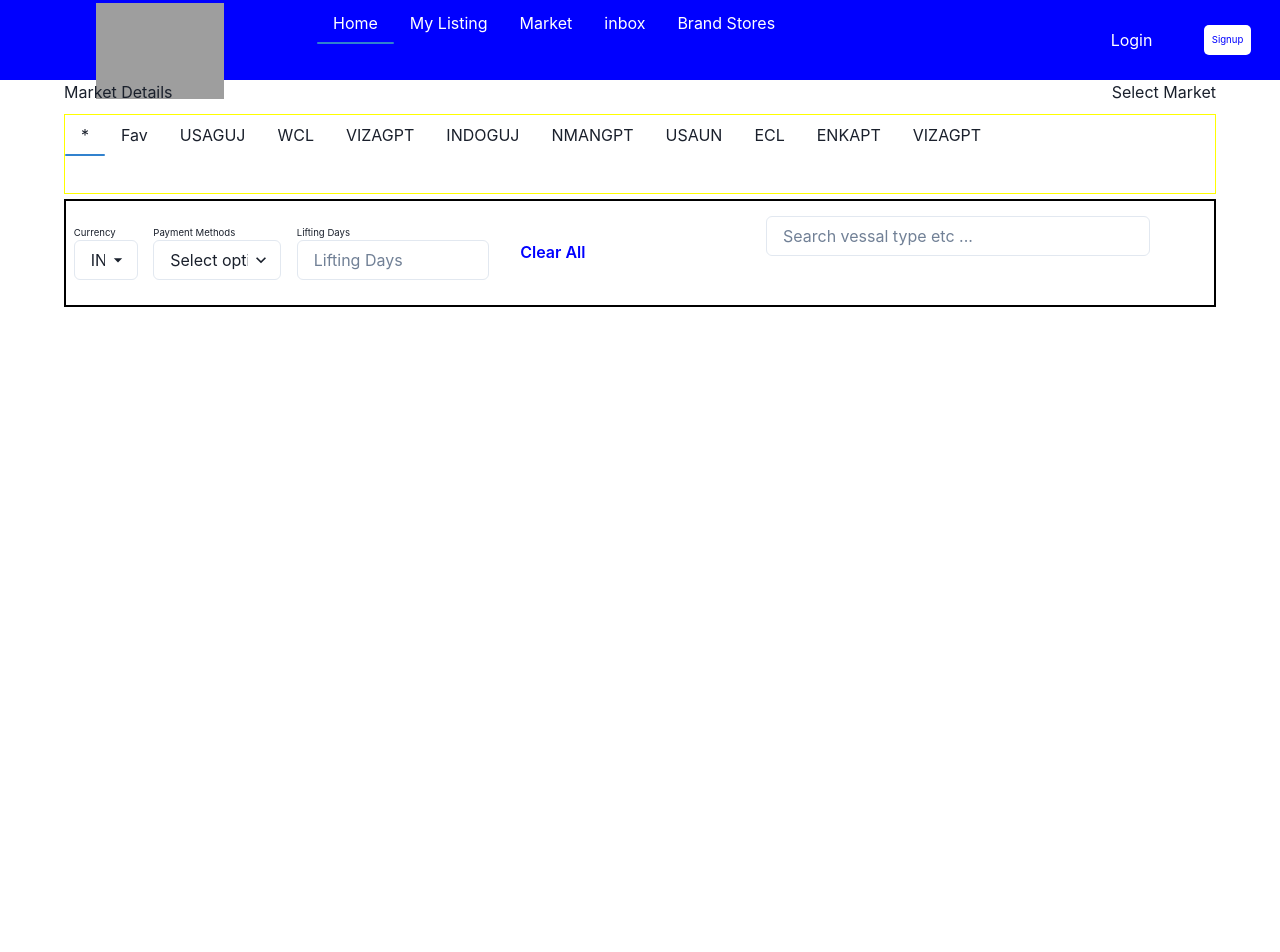
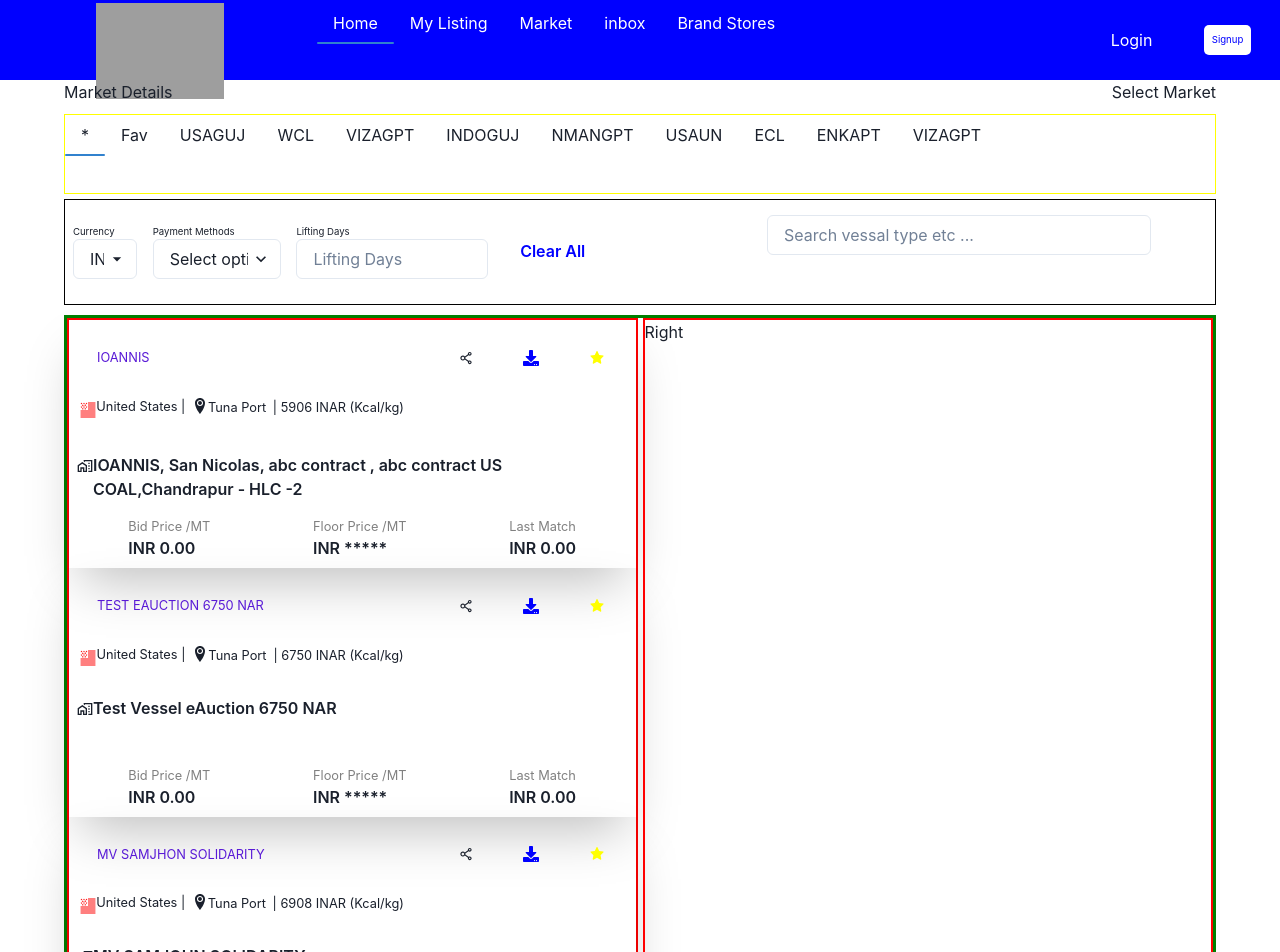
Before and after one commit to Ashutosh5333/CoalShastra, a React (Create React App) app in the folder my/: page / in a window 1280 px wide. Shown: the top 952 px of the page. Before the commit the page ends 800 px from the top, so only its background shows below. Built offline with nearby package versions, Linux system fonts and the light colour scheme; grey boxes are pictures that could not be loaded.

Commit message:
leftcontract card done

```diff
--- a/my/src/component/Dashboard.jsx
+++ b/my/src/component/Dashboard.jsx
@@ -9,6 +9,7 @@ import {
   TabPanel,
 } from "@chakra-ui/react";
 import { MdArrowDropDown } from "react-icons/md";
+import MiddlePage from "./MiddlePage";
 
 const Dashboard = () => {
   return (
@@ -53,7 +54,7 @@ const Dashboard = () => {
         {/* -------------------------- Search bar and currency -------------------------- */}
 
         <Box
-          border="2px solid black"
+          border="1px solid black"
           w="90vw"
           m="auto"
           mt="5px"
@@ -101,6 +102,17 @@ const Dashboard = () => {
 
           </Box>
         </Box>
+
+
+          {/* -------------------------- */}
+
+
+       <MiddlePage/>
+
+
+
+
+
       </Box>
     </>
   );
--- /dev/null
+++ b/my/src/component/MiddlePage.jsx
@@ -0,0 +1,287 @@
+import React from 'react'
+import { Box, Text } from '@chakra-ui/react';
+import {AiFillStar, AiOutlineShareAlt} from "react-icons/ai";
+import {FaDownload} from "react-icons/fa"
+import {GiUsaFlag} from "react-icons/gi"
+import {ImLocation2} from "react-icons/im"
+import { MdOutlineMapsHomeWork } from 'react-icons/md';
+
+
+
+const MiddlePage = () => {
+
+
+  return (
+    <>
+      <Box border="3px solid green" w="90vw" m="auto" display={"flex"} justifyContent={"space-between"}
+       mt="10px" gap="5px"
+      >
+
+        <Box border="2px solid red" w="50%">
+
+        <Box  boxShadow={"2xl"} p="2">
+
+        <Box  display={"flex"} justifyContent={"space-between"} >
+
+               <Box   p="5">
+               <Text fontSize={".8rem"} color="#591ad6" >IOANNIS </Text>
+               </Box>
+
+                <Box w="15vw" display={"flex"} justifyContent={"space-between"} gap="5px" >
+                    <Box m="auto">
+                     <AiOutlineShareAlt/>
+                     </Box>
+                     <Box m="auto">
+                     <FaDownload color="blue" />
+                     </Box>
+
+                     <Box m="auto">
+                     <AiFillStar color="yellow" />
+                     </Box>
+
+                </Box>
+
+
+             </Box>
+
+        {/* ------------------------------------- */}
+
+
+        <Box  w="60%" display={"flex"} flexDirection={"row"} h="10vh" mt="-20px">
+           <Box display="flex" flexDirection={"row"} m="auto" >
+             <Text color="red" textAlign={"center"} mt="5px"><GiUsaFlag/></Text>
+             <Text fontSize={"0.8rem"}>United States | </Text>
+         </Box>
+           <Box display="flex" flexDirection={"row"} m="auto">
+           <Text textAlign={"center"}><ImLocation2/></Text>
+           <Text fontSize={"0.8rem"}>  Tuna Port  </Text>
+         </Box>
+         <Box display="flex" flexDirection={"row"} m="auto">
+           <Text fontSize={"0.8rem"}>   | 5906 INAR (Kcal/kg)  </Text>
+         </Box>
+
+        </Box>
+
+
+        {/* ------------------------------------------------- */}
+         <Box  w="90%" h="10vh" mt="-10px" display="flex" flexDireaction="row">
+
+        <Box m="auto" display="flex" flexDireaction="row">
+           <Text mt="5px"> <MdOutlineMapsHomeWork/> </Text>
+            <Text mr="2px" fontSize={"1rem"} fontWeight={"600"}> IOANNIS, San Nicolas, abc contract , abc contract US COAL,Chandrapur - HLC -2  </Text>
+         </Box>
+
+         </Box>
+
+    {/* ------------------------------------------------------- */}
+
+
+      <Box  display="flex" justifyContent={"space-evenly"}  >
+
+           <Box  m="auto">
+            <Text color="gray" fontSize={"0.8rem"}> Bid Price /MT  </Text>
+            <Text fontWeight={"600"}> INR 0.00 </Text>
+           </Box>
+
+           <Box m="auto">
+            <Text  color="gray" fontSize={"0.8rem"}> Floor Price /MT  </Text>
+            <Text fontWeight={"600"}> INR ***** </Text>
+           </Box>
+
+           <Box  m="auto">
+            <Text  color="gray" fontSize={"0.8rem"}>Last Match  </Text>
+            <Text fontWeight={"600"}> INR 0.00 </Text>
+           </Box>
+
+      </Box>
+
+      </Box>
+
+    {/* ---------------- complete1 ------------  */}
+
+
+    <Box  boxShadow={"2xl"} p="2">
+
+<Box  display={"flex"} justifyContent={"space-between"} >
+
+       <Box   p="5">
+       <Text fontSize={".8rem"} color="#591ad6" > TEST EAUCTION 6750 NAR  </Text>
+       </Box>
+
+        <Box w="15vw" display={"flex"} justifyContent={"space-between"} gap="5px" >
+            <Box m="auto">
+             <AiOutlineShareAlt/>
+             </Box>
+             <Box m="auto">
+             <FaDownload color="blue" />
+             </Box>
+
+             <Box m="auto">
+             <AiFillStar color="yellow" />
+             </Box>
+
+        </Box>
+
+
+     </Box>
+
+{/* ------------------------------------- */}
+
+
+<Box  w="60%" display={"flex"} flexDirection={"row"} h="10vh" mt="-20px">
+   <Box display="flex" flexDirection={"row"} m="auto" >
+     <Text color="red" textAlign={"center"} mt="5px"><GiUsaFlag/></Text>
+     <Text fontSize={"0.8rem"}>United States | </Text>
+ </Box>
+   <Box display="flex" flexDirection={"row"} m="auto">
+   <Text textAlign={"center"}><ImLocation2/></Text>
+   <Text fontSize={"0.8rem"}>  Tuna Port  </Text>
+ </Box>
+ <Box display="flex" flexDirection={"row"} m="auto">
+   <Text fontSize={"0.8rem"}>   | 6750 INAR (Kcal/kg)  </Text>
+ </Box>
+
+</Box>
+
+
+{/* ------------------------------------------------- */}
+ <Box  w="90%" h="10vh" mt="-10px" display="flex" flexDireaction="row">
+
+<Box  display="flex" flexDireaction="row" mt="10px">
+   <Text mt="5px"> <MdOutlineMapsHomeWork/> </Text>
+    <Text mr="2px" textAlign={"start"} fontSize={"1rem"} fontWeight={"600"}> Test Vessel eAuction 6750 NAR</Text>
+ </Box>
+
+ </Box>
+
+{/* ------------------------------------------------------- */}
+
+
+<Box  display="flex" justifyContent={"space-evenly"}  >
+
+   <Box  m="auto">
+    <Text color="gray" fontSize={"0.8rem"}> Bid Price /MT  </Text>
+    <Text fontWeight={"600"}> INR 0.00 </Text>
+   </Box>
+
+   <Box m="auto">
+    <Text  color="gray" fontSize={"0.8rem"}> Floor Price /MT  </Text>
+    <Text fontWeight={"600"}> INR ***** </Text>
+   </Box>
+
+   <Box  m="auto">
+    <Text  color="gray" fontSize={"0.8rem"}>Last Match  </Text>
+    <Text fontWeight={"600"}> INR 0.00 </Text>
+   </Box>
+
+</Box>
+
+</Box>
+
+       {/* ------------------ complete 2 -----------  */}
+
+
+       <Box  boxShadow={"2xl"} p="2">
+
+<Box  display={"flex"} justifyContent={"space-between"} >
+
+       <Box   p="5">
+       <Text fontSize={".8rem"} color="#591ad6" >MV SAMJHON SOLIDARITY </Text>
+       </Box>
+
+        <Box w="15vw" display={"flex"} justifyContent={"space-between"} gap="5px" >
+            <Box m="auto">
+             <AiOutlineShareAlt/>
+             </Box>
+             <Box m="auto">
+             <FaDownload color="blue" />
+             </Box>
+
+             <Box m="auto">
+             <AiFillStar color="yellow" />
+             </Box>
+
+        </Box>
+
+
+     </Box>
+
+{/* ------------------------------------- */}
+
+
+<Box  w="60%" display={"flex"} flexDirection={"row"} h="10vh" mt="-20px">
+   <Box display="flex" flexDirection={"row"} m="auto" >
+     <Text color="red" textAlign={"center"} mt="5px"><GiUsaFlag/></Text>
+     <Text fontSize={"0.8rem"}>United States | </Text>
+ </Box>
+   <Box display="flex" flexDirection={"row"} m="auto">
+   <Text textAlign={"center"}><ImLocation2/></Text>
+   <Text fontSize={"0.8rem"}>  Tuna Port  </Text>
+ </Box>
+ <Box display="flex" flexDirection={"row"} m="auto">
+   <Text fontSize={"0.8rem"}>   | 6908 INAR (Kcal/kg)  </Text>
+ </Box>
+
+</Box>
+
+
+{/* ------------------------------------------------- */}
+ <Box  w="90%" h="10vh" mt="-10px" display="flex" flexDireaction="row">
+
+<Box display="flex" flexDireaction="row" mt="10px">
+   <Text mt="5px"> <MdOutlineMapsHomeWork/> </Text>
+    <Text mr="2px" fontSize={"1rem"} fontWeight={"600"}>
+     MV SAMJOHN  SOLIDARITY
+    </Text>
+ </Box>
+
+ </Box>
+
+{/* ------------------------------------------------------- */}
+
+
+<Box  display="flex" justifyContent={"space-evenly"}  >
+
+   <Box  m="auto">
+    <Text color="gray" fontSize={"0.8rem"}> Bid Price /MT  </Text>
+    <Text fontWeight={"600"}> INR 0.00 </Text>
+   </Box>
+
+   <Box m="auto">
+    <Text  color="gray" fontSize={"0.8rem"}> Floor Price /MT  </Text>
+    <Text fontWeight={"600"}> INR ***** </Text>
+   </Box>
+
+   <Box  m="auto">
+    <Text  color="gray" fontSize={"0.8rem"}>Last Match  </Text>
+    <Text fontWeight={"600"}> INR 0.00 </Text>
+   </Box>
+
+</Box>
+
+</Box>
+
+ {/* ------------------ complete 3 ---------------- */}
+
+
+
+</Box>
+
+
+
+
+
+
+
+
+
+
+
+        <Box border="2px solid red" w="50%"> Right </Box>
+
+      </Box>
+    </>
+  )
+}
+
+export default MiddlePage
```
